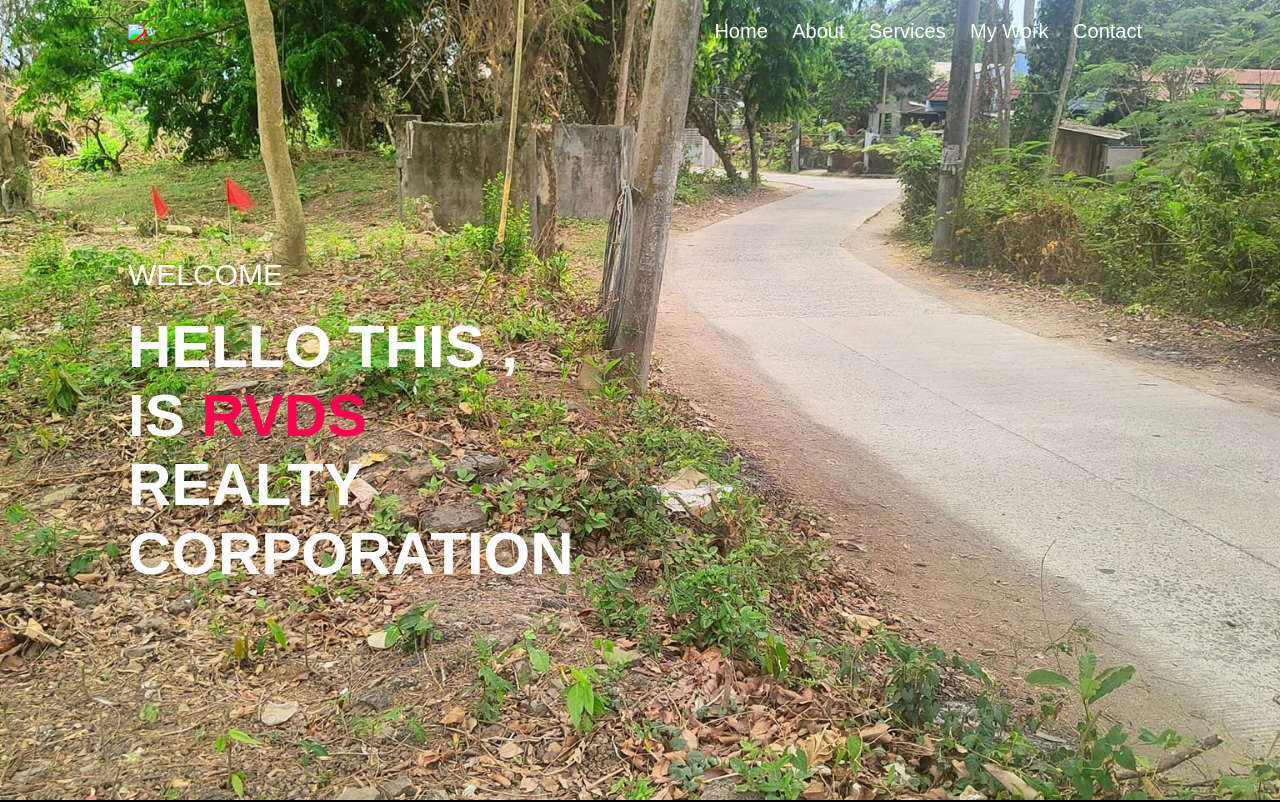
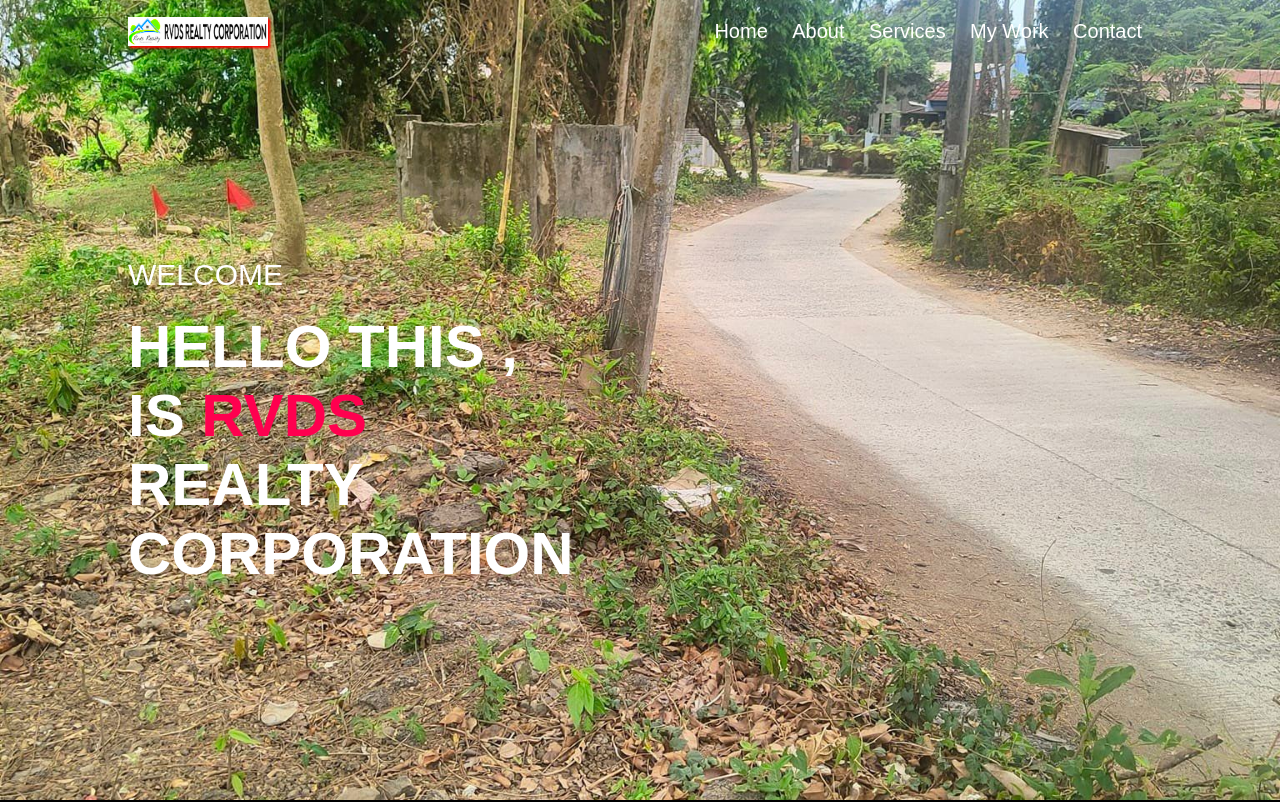
Before and after one commit to Rvdsrealty/corporation, a plain HTML site: page index.html in a window 1280 px wide. Shown: the top 802 px of the page. Drawn offline with Linux system fonts and the light colour scheme.

Commit message:
Update index.html

```diff
--- a/index.html
+++ b/index.html
@@ -12,7 +12,7 @@
     <div id="header">
         <div class="container">
             <nav>
-                <img src="images/rvdslogo.jpg" class="logo">
+                <img src="images/rvdslogo.jpeg" class="logo">
                 <ul id="sidemenu">
                     <li><a href="#header">Home</a></li>
                     <li><a href="#about">About</a></li>
```
